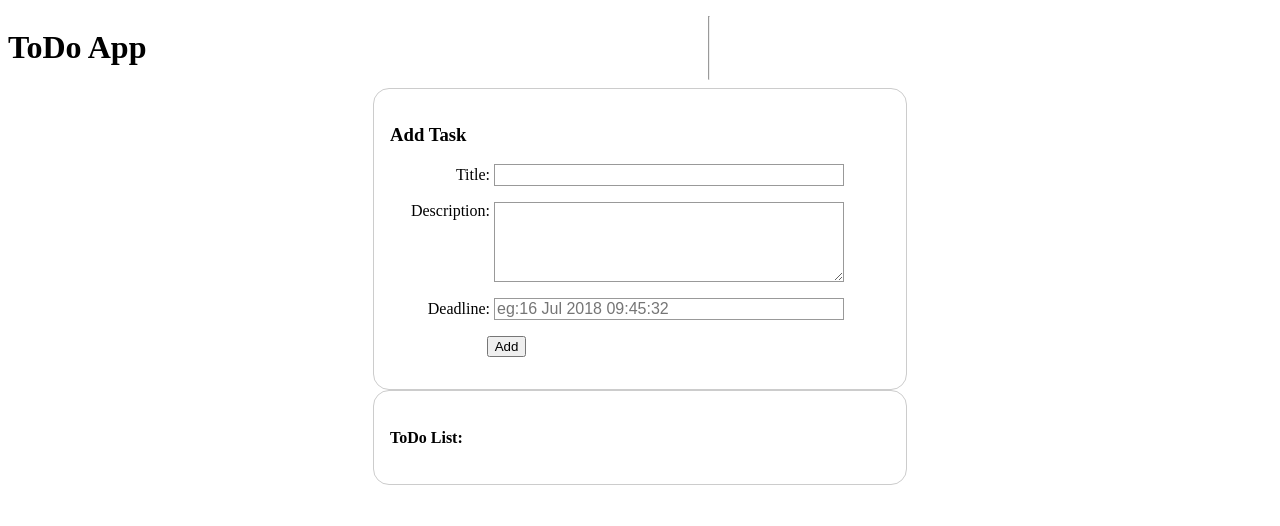
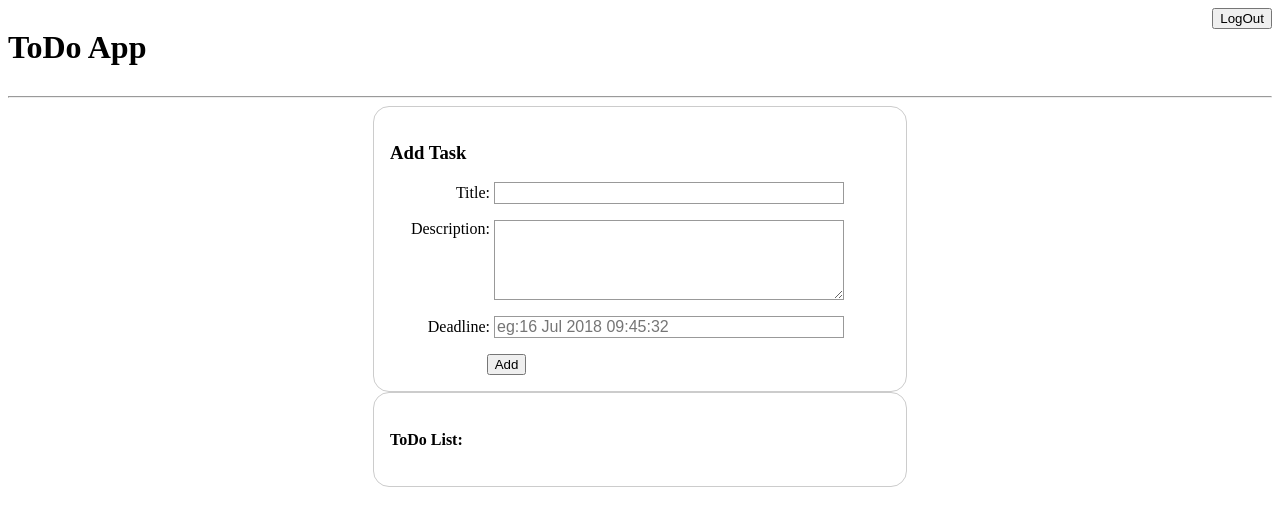
Before and after one commit to saumya-singh/ToDo-App, a Flask app: template templates/task.html in a window 1280 px wide. Shown: the top 526 px of the page. Run offline with Flask 2, Linux system fonts and the light colour scheme; the template is opened without the code that fills it, so the values that code supplies are empty; parts of the project's set-up code (start-up, migrations or seed data) failed here and were passed over; some libraries are stand-ins or nearby versions.

Commit message:
added a logout button in the task page

```diff
--- a/templates/task.html
+++ b/templates/task.html
@@ -9,8 +9,11 @@
 
   <body onload = "listAllTasks()">
     <header>
-      <h1>ToDo App</h1><hr>
-    </header>
+      <h1>ToDo App</h1>
+      <div class="button">
+        <button id = "logoutButton" onclick = "logout()" type="button">LogOut</button>
+      </div>
+    </header><hr>
     <div class = "collectData">
       <h3 id = "formHeading">Add Task</h3>
       <form action="#" id = "taskForm">
@@ -30,7 +33,6 @@
           <button id = "formButton" onclick = "insert()" type="submit">Add</button>
         </div>
       </form>
-    <p id="output"></p>
     </div>
     <div id = "taskCon" class = "taskContainer">
       <h4>ToDo List:</h4>
```
